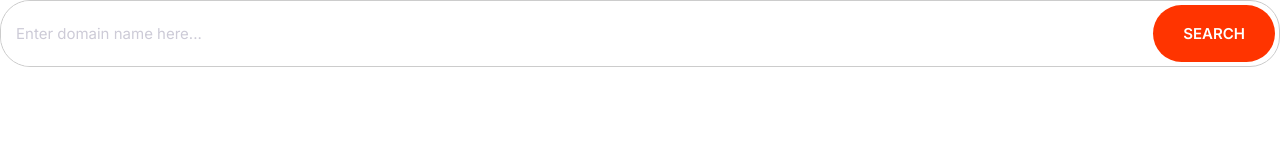
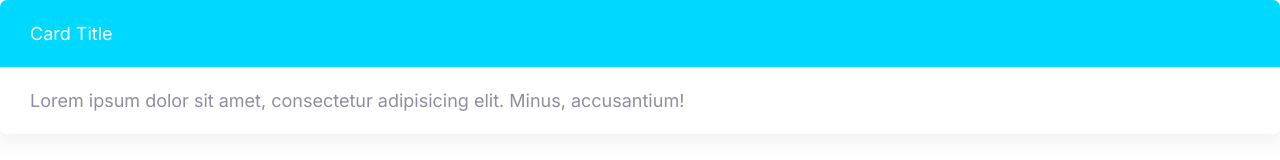
Before and after one commit to midlad/miladify, a plain HTML site: page index.html in a window 1280 px wide. Drawn offline with Linux system fonts and the light colour scheme.

Commit message:
Build cards component

```diff
--- a/css/styles.css
+++ b/css/styles.css
@@ -273,3 +273,25 @@ a {
         font-size: 1.5rem;
     }
 }
+
+/* Card */
+
+.card {
+    border-radius: 7px;
+    box-shadow: 0 0 20px 10px #f3f3f3;
+    overflow: hidden;
+}
+
+.card__header, .card__body {
+    padding: 2rem 3rem;
+}
+
+.card--primary .card__header {
+    background-color: var(--color-primary);
+    color: #fff;
+}
+
+.card--secondary .card__header {
+    background-color: var(--color-secondary);
+    color: #fff;
+}
--- a/index.html
+++ b/index.html
@@ -14,13 +14,12 @@
     <link rel="stylesheet" href="css/styles.css" />
   </head>
   <body>
-    <div class="input-group">
-      <input
-        type="text"
-        class="input"
-        placeholder="Enter domain name here..."
-      />
-      <button class="btn btn--accent">Search</button>
+    <div class="card card--secondary">
+      <header class="card__header">Card Title</header>
+      <div class="card__body">
+        Lorem ipsum dolor sit amet, consectetur adipisicing elit. Minus,
+        accusantium!
+      </div>
     </div>
   </body>
 </html>
```
Also changed, not shown: components/cards.html (added, +7 -0 lines).
